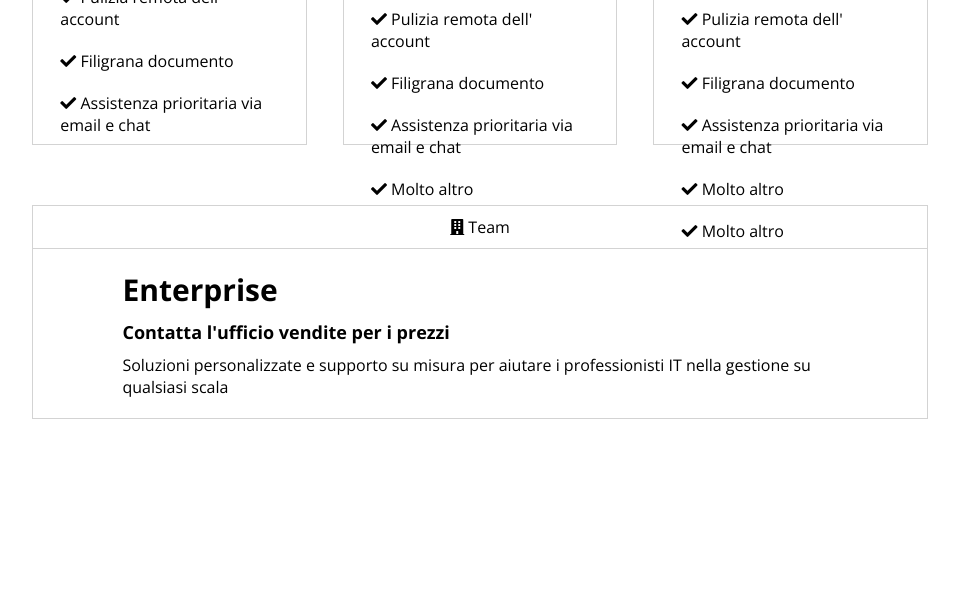
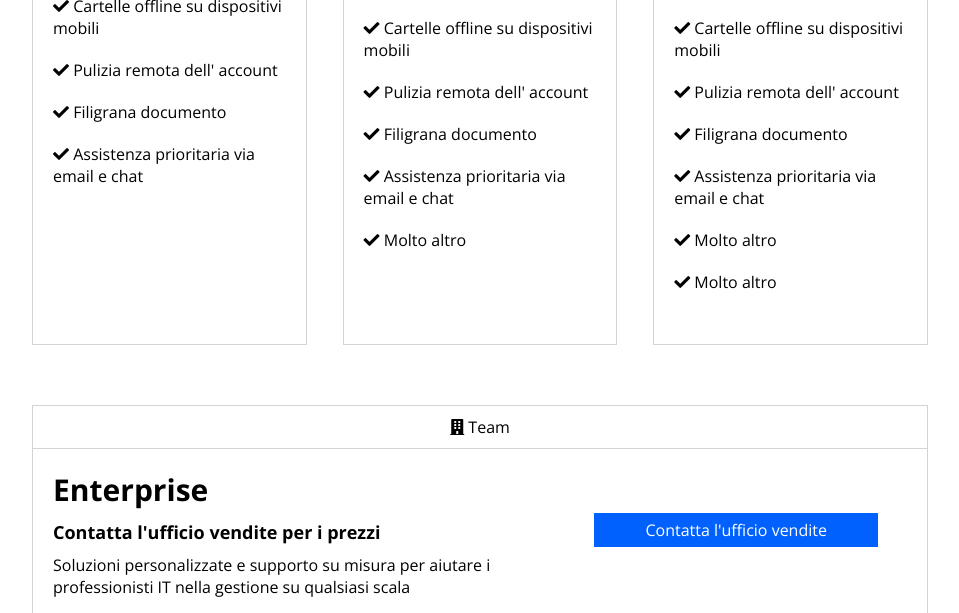
Before and after one commit to Albaer33/htmlcss-dropbox, a plain HTML site: page index.html in a window 1280 px wide. Shown: the part 2044-2657 px from the top of the page, without its empty margins (160-1119 px from the left). Drawn offline with nearby package versions, Linux system fonts and the light colour scheme.

Commit message:
small fix on variuos part

```diff
--- a/css/style.css
+++ b/css/style.css
@@ -78,7 +78,7 @@ header li {
 .jumbotron {
     width: 80%;
     margin: auto;
-    padding-top: 200px;
+    padding: 200px 0;
 }
 h1 {
     font-size: 75px;
@@ -107,6 +107,7 @@ h1 {
     margin-top: 150px;
 }
 .dropbox-plan h2 {
+    padding-top: 100px;
     font-size: 50px;
     margin: 50px 0;
 }
@@ -129,7 +130,7 @@ h1 {
     border: solid 5px #0061ff;
 }
 .col-plan {
-    height: 900px;
+    min-height: 1000px;
     margin: 30px 0;
     width: calc(92% / 3);
     border: solid 1px lightgrey;
@@ -143,9 +144,16 @@ h1 {
     padding: 10px 0;
 }
 .plan-content {
-    width: 80%;
-    margin: auto;
-    padding: 20px 0;
+    padding: 20px;
+}
+.col-enterprise {
+    width: 60%;
+}
+.col-btn {
+    margin: 50px 0;
+    text-align: center;
+    float: right;
+    width: 40%;
 }
 .plan-content .button {
     width: 100%;
@@ -356,7 +364,9 @@ footer li {
     padding: 50px 0;
 }
 .language {
+    margin-top: 70px;
+    border-top: solid 1px white;
     display: inline-block;
-    padding-top: 50px;
+    padding-top: 40px;
     padding-bottom: 100px;
 }
--- a/index.html
+++ b/index.html
@@ -142,10 +142,15 @@
                 <!-- fourth plan -->
                 <div class="enterprise">
                     <div class="forwho"><i class="fas fa-building"></i> Team</div>
-                    <div class="plan-content">
-                        <h4>Enterprise</h4>
-                        <h6>Contatta l'ufficio vendite per i prezzi</h6>
-                        <p>Soluzioni personalizzate e supporto su misura per aiutare i professionisti IT nella gestione su qualsiasi scala</p>
+                    <div class="plan-content clearfix">
+                        <div class="col col-enterprise">
+                            <h4>Enterprise</h4>
+                            <h6>Contatta l'ufficio vendite per i prezzi</h6>
+                            <p>Soluzioni personalizzate e supporto su misura per aiutare i professionisti IT nella gestione su qualsiasi scala</p>
+                        </div>
+                        <div class="col col-btn">
+                            <a class="button" href="#">Contatta l'ufficio vendite</a>
+                        </div>
 
                     </div>
                 </div>
```
